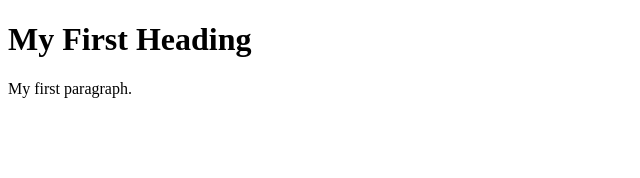
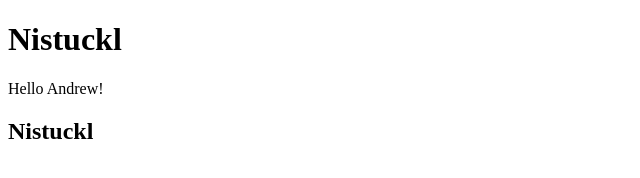
Before and after one commit to nick-stuckless/lab9, a plain HTML site: page index.html in a window 1280 px wide. Shown: the whole page, without its empty margins (0-640 px from the left). Drawn offline with Linux system fonts and the light colour scheme.

Commit message:
commit 2

```diff
--- a/index.html
+++ b/index.html
@@ -2,8 +2,10 @@
 <html>
 <body>
 
-<h1>My First Heading</h1>
-<p>My first paragraph.</p>
+<h1>Nistuckl</h1>
+<p>Hello Andrew!</p>
+
+<h2>Nistuckl</h2>
 
 </body>
 </html>
```
